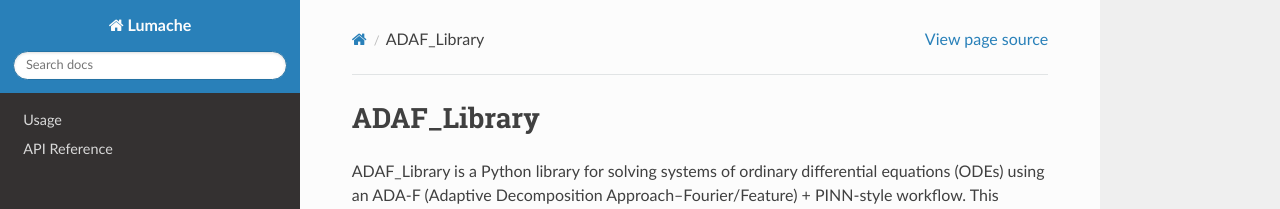
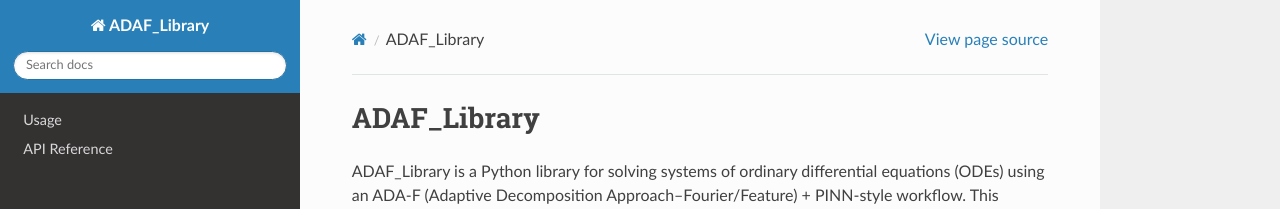
Before and after one commit to yooyoungwoo7/ADAF_Library, a Sphinx documentation site: the page built from docs/source/index.rst, in a window 1280 px wide. Shown: the top 209 px of the page. Built offline with Sphinx 7.4.7 and the Read the Docs theme 3.1.0, drawn with Linux system fonts in a browser that asks for light colours.

Commit message:
Update conf.py

```diff
--- a/docs/source/conf.py
+++ b/docs/source/conf.py
@@ -2,7 +2,7 @@
 
 # -- Project information
 
-project = 'Lumache'
+project = 'ADAF_Library'
 copyright = '2021, Graziella'
 author = 'Graziella'
 
```
